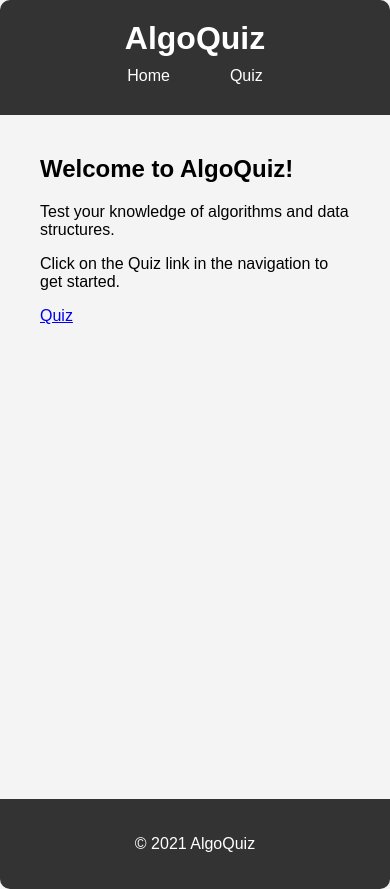
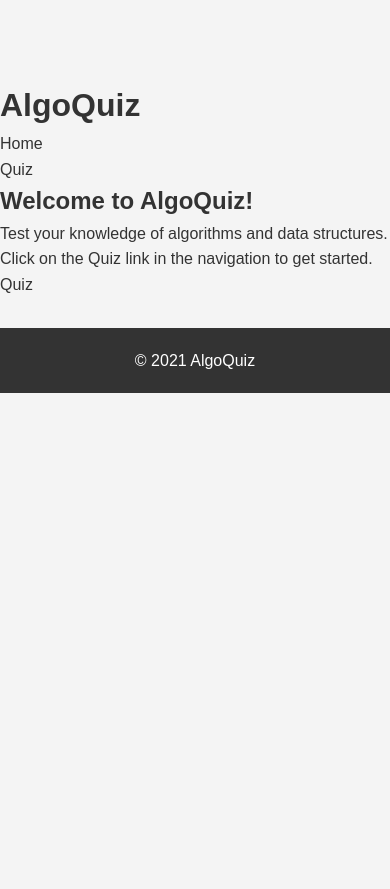
Before and after one commit to OMARTK1/algoquiz, a React (Create React App) app: page / in a window 390 px wide. After the commit the page ends 844 px from the top, so only its background shows below. Built offline with nearby package versions, Linux system fonts and the light colour scheme.

Commit message:
Add global CSS styling & responsive design

```diff
--- a/src/styles.css
+++ b/src/styles.css
@@ -1,124 +1,58 @@
+/* The Global Styling of AlgoQuiz*/
+
+* {
+  margin: 0;
+  padding: 0;
+  box-sizing: border-box;
+}
+
 body {
   font-family: Arial, sans-serif;
-  margin: 0;
-  padding: 0;
   background-color: #f4f4f4;
+  color: #333;
+  line-height: 1.6;
+  width: 100vw;
+  max-width: 100%;
+  overflow-x: hidden;
+  padding-top: 100px;
+  padding-bottom: 80px;
 }
 
-.container {
-  max-width: 800px;
-  margin: 0 auto;
-  padding: 20px;
-  background-color: #fff;
-  box-shadow: 0 0 10px rgba(0, 0, 0, 0.1);
-  border-radius: 10px;
+a {
+  color: #333;
+  text-decoration: none;
 }
 
-header {
-  background-color: #333;
-  color: #fff;
-  padding: 20px 0;
-  text-align: center;
-  border-radius: 10px 10px 0 0;
+ul {
+  list-style: none;
 }
 
-header h1 {
-  margin: 0;
-  font-size: 2em;
-}
-
-nav ul {
-  list-style-type: none;
-  padding: 0;
-  margin: 0;
-  display: flex;
-  justify-content: center;
-}
-
-nav li {
-  margin: 0 10px;
-}
-
-nav a {
-  color: #fff;
-  text-decoration: none;
-  padding: 10px 20px;
-  display: block;
-  border-radius: 5px;
-}
-
-nav a:hover {
-  background-color: #555;
-  border-radius: 5px;
+img {
+  max-width: 100%;
+  height: auto;
 }
 
 footer {
-  width: 100vw;
-  overflow-x: hidden;
+  background: #333;
+  color: #fff;
+  text-align: center;
+  padding: 20px 0;
+  margin-top: 30px;
   width: 100%;
+}
+
+/* Responsive Design*/
+@media (max-width: 768px) {
+  body {
+    padding-top: 80px;
+    padding-bottom: 60px;
+  }
+}
+
+.loading-container {
   display: flex;
   flex-direction: column;
   align-items: center;
-  padding: 20px 0;
-  background-color: #333; /* Dark background */
-  color: #fff; /* White text */
-  position: fixed; /* Keep footer at bottom */
-  left: 0;
-  position: relative;
-  bottom: 0;
-  transition: bottom 0.3s ease-in-out;
-  text-align: center;
-  border-radius: 0 0 10px 10px;
+  justify-content: center;
+  height: 80vh;
 }
-
-footer .footer-content {
-  display: flex;
-  justify-content: space-between;
-  width: 100%;
-  max-width: 800px;
-  flex-wrap: wrap;
-}
-
-footer .footer-content div {
-  margin: 10px;
-}
-
-footer .footer-content a {
-  color: #add8e6; /* Light blue links */
-  text-decoration: none;
-}
-
-footer .footer-content a:hover {
-  text-decoration: underline;
-}
-
-footer .social-icons {
-  display: flex;
-  justify-content: center;
-  margin-top: 10px;
-}
-
-footer .social-icons a {
-  margin: 0 10px;
-  color: #fff;
-  font-size: 1.5em;
-}
-
-footer .social-icons a:hover {
-  color: #add8e6;
-}
-
-footer .copyright {
-  margin-top: 20px;
-  font-size: 0.9em;
-}
-
-/* Show the footer when a class is added */
-footer.visible {
-  bottom: 0; /* Show the footer */
-}
-
-main {
-  padding: 20px 40px;
-  min-height: calc(100vh - 200px); /* Ensure footer stays at the bottom */
-}
```
